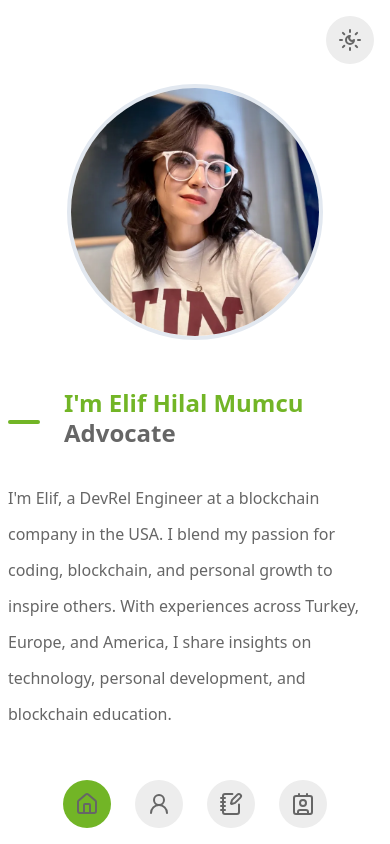
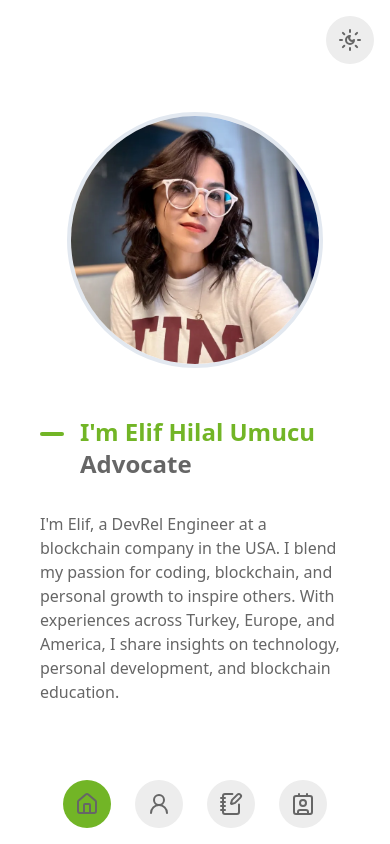
Before and after one commit to Ozavsar/ehilal, a Next.js app: page / in a window 390 px wide. Built offline with nearby package versions, Linux system fonts and the light colour scheme.

Commit message:
fix: umucu fix

```diff
--- a/src/app/layout.tsx
+++ b/src/app/layout.tsx
@@ -18,7 +18,7 @@ export default function RootLayout({
   return (
     <html lang="en">
       <body
-        className={`${GeistSans.variable} ${GeistMono.variable} te relative grid min-h-screen grid-rows-[auto_1fr_auto] transition-all selection:bg-muted selection:text-primary`}
+        className={`${GeistSans.variable} ${GeistMono.variable} relative grid min-h-screen grid-rows-[auto_1fr_auto] transition-all selection:bg-muted selection:text-primary max-sm:px-8`}
         suppressHydrationWarning
       >
         <Providers>
--- a/src/containers/home/index.tsx
+++ b/src/containers/home/index.tsx
@@ -3,40 +3,42 @@ import Image from "next/image";
 export default function HomeContainer() {
   return (
     <main>
-      <div className="relative flex h-screen w-screen items-center justify-center">
+      <div className="relative flex h-screen w-screen items-center justify-center max-sm:w-auto">
         <Image
           src="/images/home/profile-picture.webp"
-          className="custom-lg:block fixed left-10 top-10 hidden h-[calc(100vh-80px)] w-1/3 rounded-3xl object-cover shadow-md shadow-slate-900"
+          className="fixed left-10 top-10 hidden h-[calc(100vh-80px)] w-1/3 rounded-3xl object-cover shadow-md shadow-slate-900 custom-lg:block"
           width={700}
           height={700}
           alt="my-picture"
         />
-        <div className="custom-lg:block bg-primary fixed -left-[83%] -top-1/2 -z-10 hidden h-[200%] w-full -rotate-[15deg]" />
+        <div className="fixed -left-[83%] -top-1/2 -z-10 hidden h-[200%] w-full -rotate-[15deg] bg-primary custom-lg:block" />
 
         <div className="custom-lg:ml-[28%] custom-lg:w-2/3">
           <div className="mx-auto flex max-w-[400px] flex-col gap-12 md:max-w-[580px] md:gap-24">
             <Image
               src="/images/home/profile-picture.webp"
-              className="xs:!hidden border-black-3 max-custom-lg:block mx-auto hidden size-64 rounded-full border-4 border-solid"
+              className="xs:!hidden border-black-3 mx-auto hidden size-64 rounded-full border-4 border-solid max-custom-lg:block"
               width={270}
               height={270}
               alt="my-picture"
             />
             <div className="flex flex-col gap-4 sm:gap-6 md:gap-10">
-              <div className="flex w-fit gap-6 px-2">
-                <span className="bg-primary mt-8 h-1 w-8 rounded-md sm:w-10" />
-                <h1 className="text-primary text-nowrap text-2xl font-bold leading-tight sm:text-3xl md:text-5xl">
-                  I&apos;m Elif Hilal Mumcu
-                  <span className="text-foreground block">Advocate</span>
+              <div className="flex w-fit gap-4 px-2">
+                <span className="mt-4 h-1 w-6 rounded-md bg-primary sm:mt-6 sm:w-10" />
+                <h1 className="text-nowrap text-2xl font-bold text-primary sm:text-3xl md:text-5xl">
+                  I&apos;m Elif Hilal Umucu
+                  <span className="block text-foreground sm:mt-2">
+                    Advocate
+                  </span>
                 </h1>
               </div>
 
-              <p className="custom-lg:mb-6 custom-lg:mt-[2.5px] custom-lg:leading-7 mb-7 mt-4 px-2 leading-9 md:text-lg">
-                I&apos;m Elif, a DevRel Engineer at a blockchain company in the USA.
-                I blend my passion for coding, blockchain, and personal growth
-                to inspire others. With experiences across Turkey, Europe, and
-                America, I share insights on technology, personal development,
-                and blockchain education.
+              <p className="mb-7 mt-4 px-2 leading-6 md:text-lg custom-lg:mb-6 custom-lg:mt-[2.5px] custom-lg:leading-7">
+                I&apos;m Elif, a DevRel Engineer at a blockchain company in the
+                USA. I blend my passion for coding, blockchain, and personal
+                growth to inspire others. With experiences across Turkey,
+                Europe, and America, I share insights on technology, personal
+                development, and blockchain education.
               </p>
             </div>
           </div>
```
